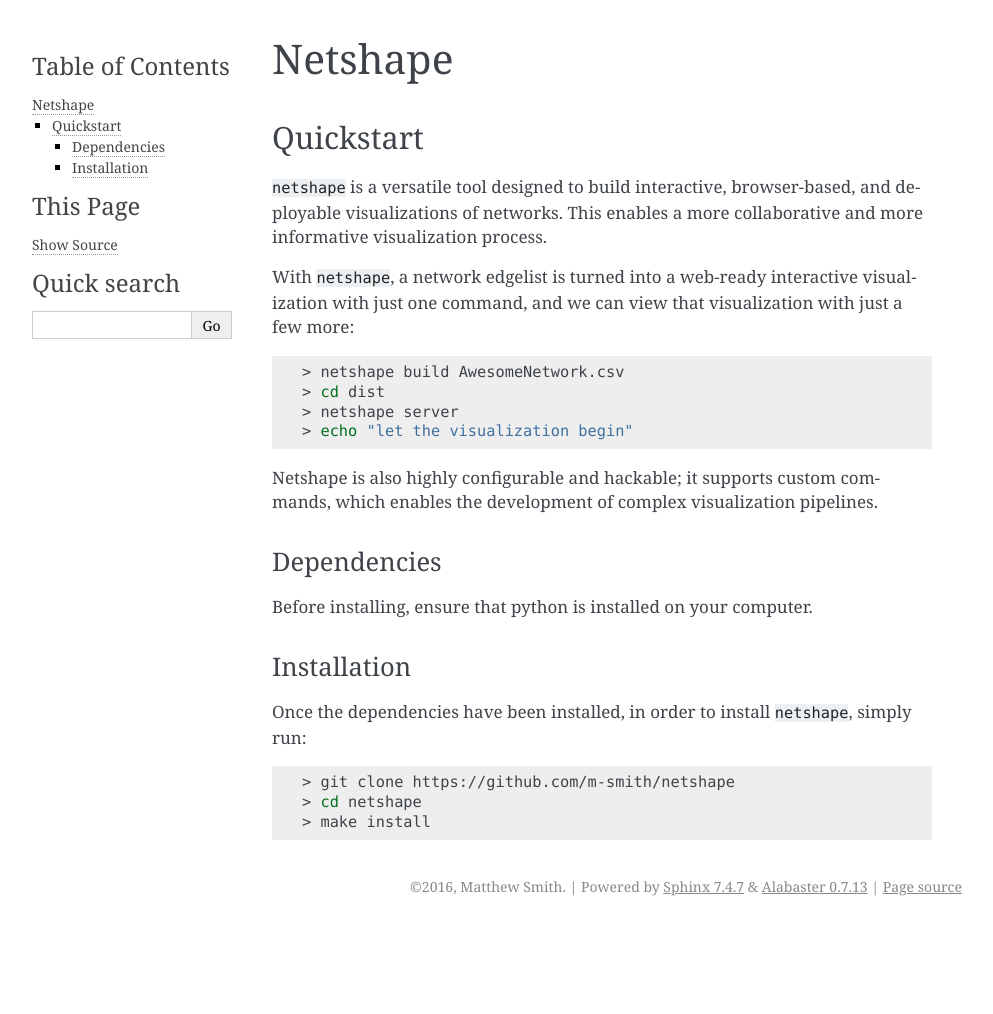
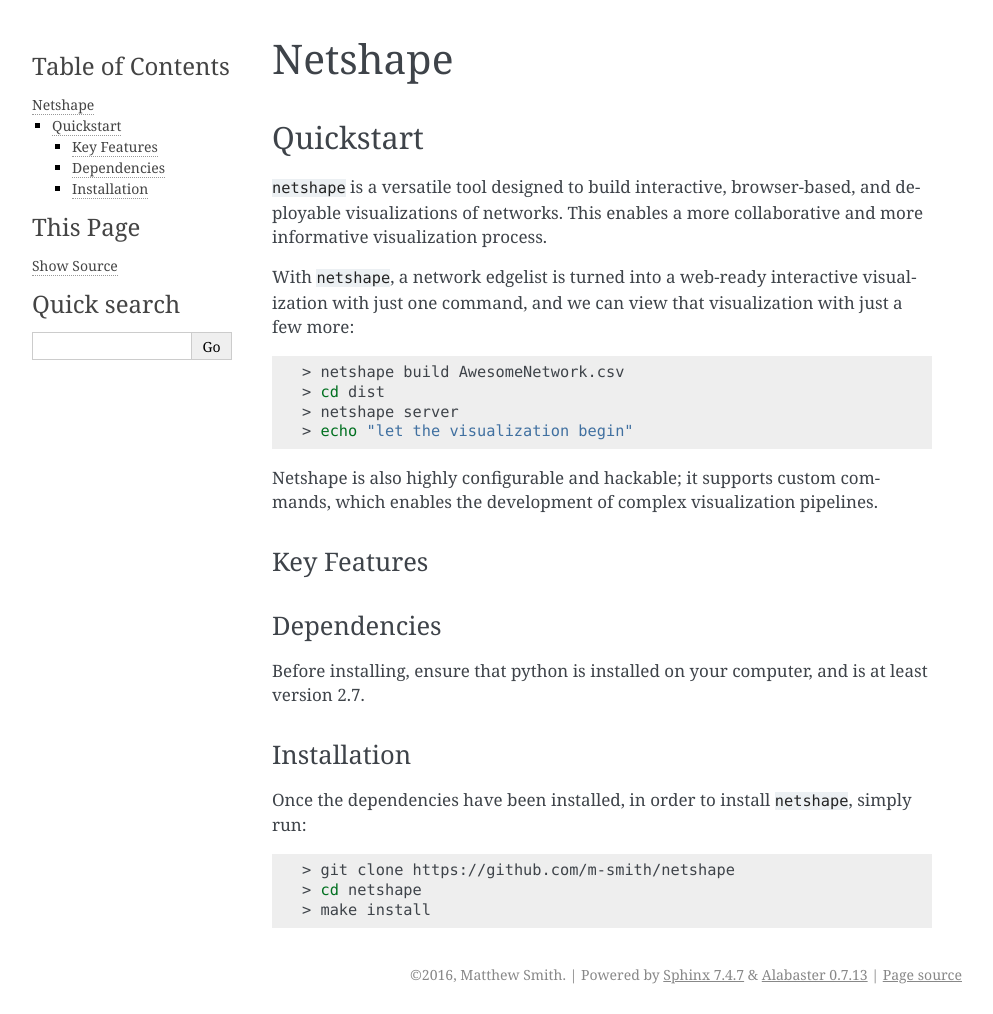
Before and after one commit to m-smith/netshape, a Sphinx documentation site: the page built from docs/index.rst, in a window 1280 px wide. Shown: the whole page, without its empty margins (148-1141 px from the left). Built offline with Sphinx 7.4.7, drawn with Linux system fonts in a browser that asks for light colours; before the commit the page ends 926 px from its top, so only the background shows below that.

```diff
--- a/docs/index.rst
+++ b/docs/index.rst
@@ -25,10 +25,14 @@
 Netshape is also highly configurable and hackable; it supports custom commands,
 which enables the development of complex visualization pipelines.
 
+Key Features
+~~~~~~~~~~~~~~~~~
+
 Dependencies
-~~~~~
+~~~~~~~~~~~~~~~~~
 
-Before installing, ensure that python is installed on your computer.
+Before installing, ensure that python is installed on your computer, and is at
+least version 2.7.
 
 Installation
 ~~~~~
```
Also changed, not shown: .travis.yml.
